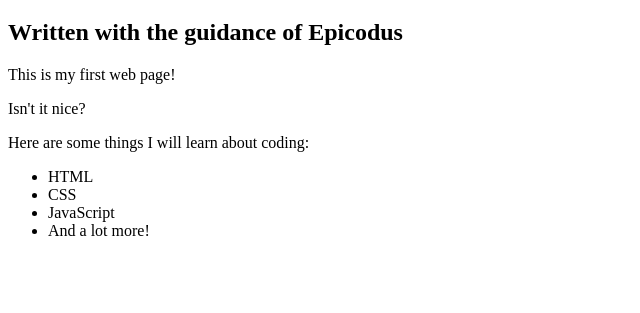
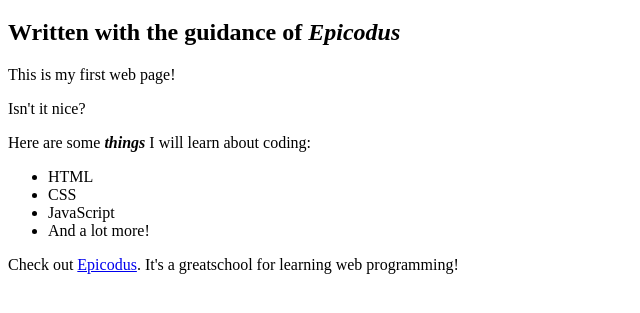
Before and after one commit to ChrisKLoveless/my-first-webpage, a plain HTML site: page my-first-webpage.html in a window 1280 px wide. Shown: the part 61-374 px from the top of the page, without its empty margins (0-640 px from the left). Drawn offline with Linux system fonts and the light colour scheme.

Commit message:
add inline elements em, strong, hyperlink

```diff
--- a/my-first-webpage.html
+++ b/my-first-webpage.html
@@ -5,17 +5,19 @@
 </head>
 <body>
     <h1>My first webpage</h1>
-    <h2>Written with the guidance of Epicodus</h2>
+    <h2>Written with the guidance of <em>Epicodus</em></h2>
 
     <p>This is my first web page!</p>
     <p>Isn't it nice?</p>
 
-    <p>Here are some things I will learn about coding:</p>
+    <p>Here are some <strong><em>things</em></strong> I will learn about coding:</p>
     <ul>
         <li>HTML</li>
         <li>CSS</li>
         <li>JavaScript</li>
         <li>And a lot more!</li>
     </ul>
+
+    <p>Check out <a href="https://www.epicodus.com/">Epicodus</a>. It's a greatschool for learning web programming!</p>
 </body>
 </html>
```
